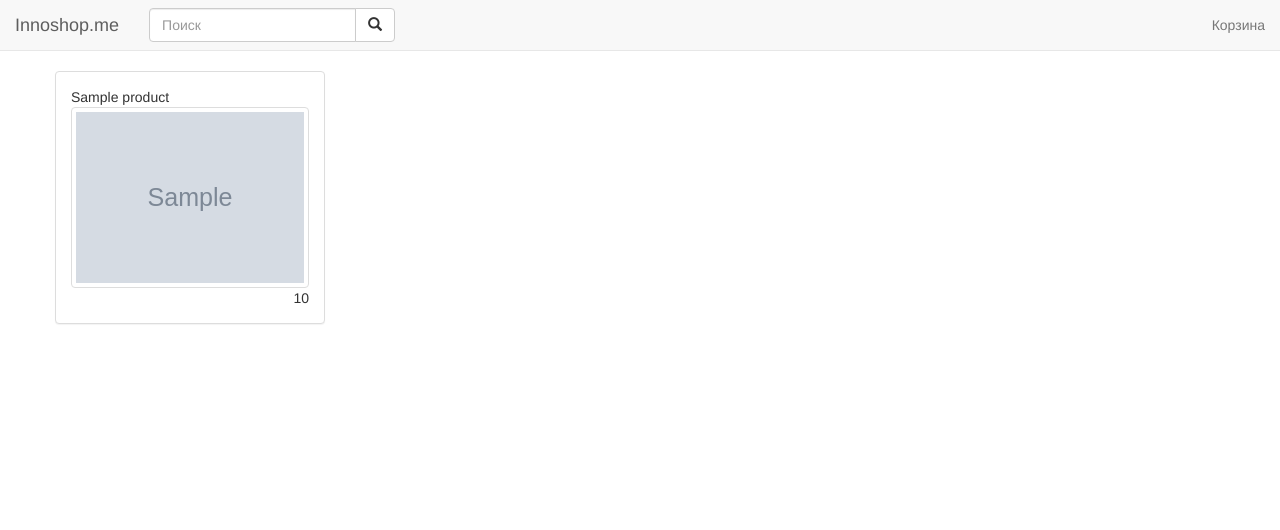
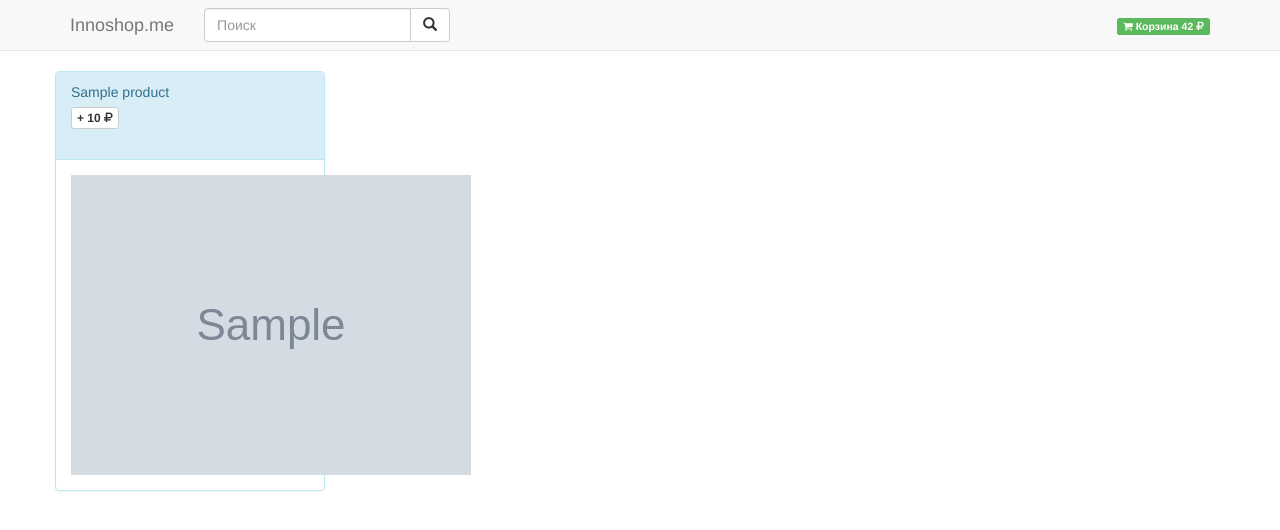
Before and after one commit to abcdw/innoshop.me, a Django app: page / in a window 1280 px wide. Shown: the top 530 px of the page. Run offline with Django 3.2, Linux system fonts and the light colour scheme; tables that the repository leaves empty hold one stand-in row (values such as "Sample post"); grey boxes marked "Sample" are stand-in pictures; some libraries are stand-ins or nearby versions.

Commit message:
New look

```diff
--- /dev/null
+++ b/innoshop/shop/static/css/app.css
@@ -0,0 +1,9 @@
+.good__add {
+    margin-top: 5px;
+}
+.good__price {
+    font-weight: bold;
+}
+.good .panel-heading {
+    min-height: 88px;
+}
--- a/innoshop/shop/templates/shop/catalog/index.html
+++ b/innoshop/shop/templates/shop/catalog/index.html
@@ -7,21 +7,21 @@
         <div class="block-grid-lg-4 block-grid-md-3 block-grid-sm-2">
             {% for product in products %}
             <div class="block-grid-item">
-                <div class="panel panel-default ">
-                    <div class="panel-body">
+                <div class="panel panel-info good">
+                    <div class="panel-heading">
                         <div>{{ product.name }}</div>
-                        <img src="{{ product.img_url }}" alt="{{ product.name }}" class="img-thumbnail">
-
-                        <div class="text-right">
-                            {{ product.price }}
+                        <div class="btn btn-default btn-xs good__add">
+                            <span class="good__price">+ {{ product.price }}</span> <i class="fa fa-ruble"></i>
                         </div>
+                    </div>
+                    <div class="panel-body text-center">
+                        <img src="{{ product.img_url }}" alt="{{ product.name }}" class="">
                     </div>
                 </div>
             </div>
             {% endfor %}
         </div>
     </div>
-
     {% include 'shop/catalog/_pager.html' %}
 </div>
 {% endblock %}
--- a/innoshop/shop/templates/shop/layout/base.html
+++ b/innoshop/shop/templates/shop/layout/base.html
@@ -9,6 +9,8 @@
 
     <!-- Bootstrap -->
     <link href="static/css/bootstrap.css" rel="stylesheet">
+    <link href="static/css/app.css" rel="stylesheet">
+    <link rel="stylesheet" href="https://maxcdn.bootstrapcdn.com/font-awesome/4.4.0/css/font-awesome.min.css">
 
     <!-- HTML5 shim and Respond.js for IE8 support of HTML5 elements and media queries -->
     <!-- WARNING: Respond.js doesn't work if you view the page via file:// -->
--- a/innoshop/shop/templates/shop/layout/menu.html
+++ b/innoshop/shop/templates/shop/layout/menu.html
@@ -1,5 +1,5 @@
 <nav class="navbar navbar-default navbar-static-top">
-  <div class="container-fluid">
+  <div class="container">
     <!-- Brand and toggle get grouped for better mobile display -->
     <div class="navbar-header">
       <button type="button" class="navbar-toggle collapsed" data-toggle="collapse" data-target="#nav-menu" aria-expanded="false">
@@ -26,7 +26,7 @@
         </div>
       </form>
       <ul class="nav navbar-nav navbar-right">
-        <li><a href="/order">Корзина</a></li>
+        <li ><a href="{% url 'order' %}"><span class="label label-success"><i class="fa fa-shopping-cart"></i> Корзина <span class="basket__price">42 <i class="fa fa-ruble"></i></span></span></a></li>
       </ul>
     </div>
     <!-- /.navbar-collapse -->
```
Lines whose indentation alone changed are shown as unchanged.
